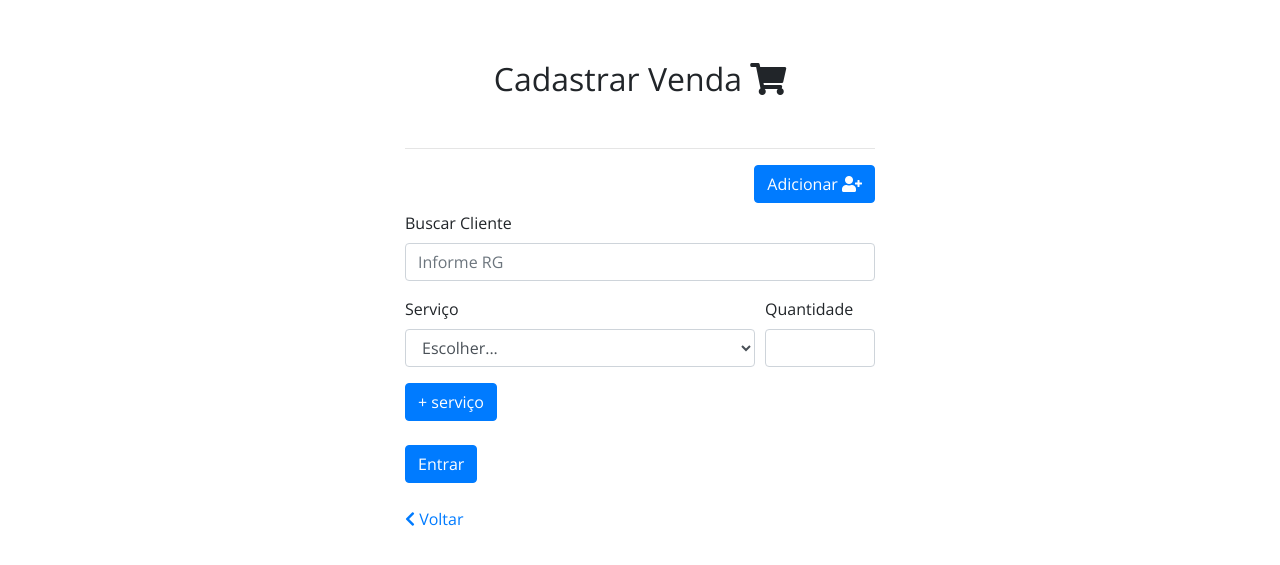
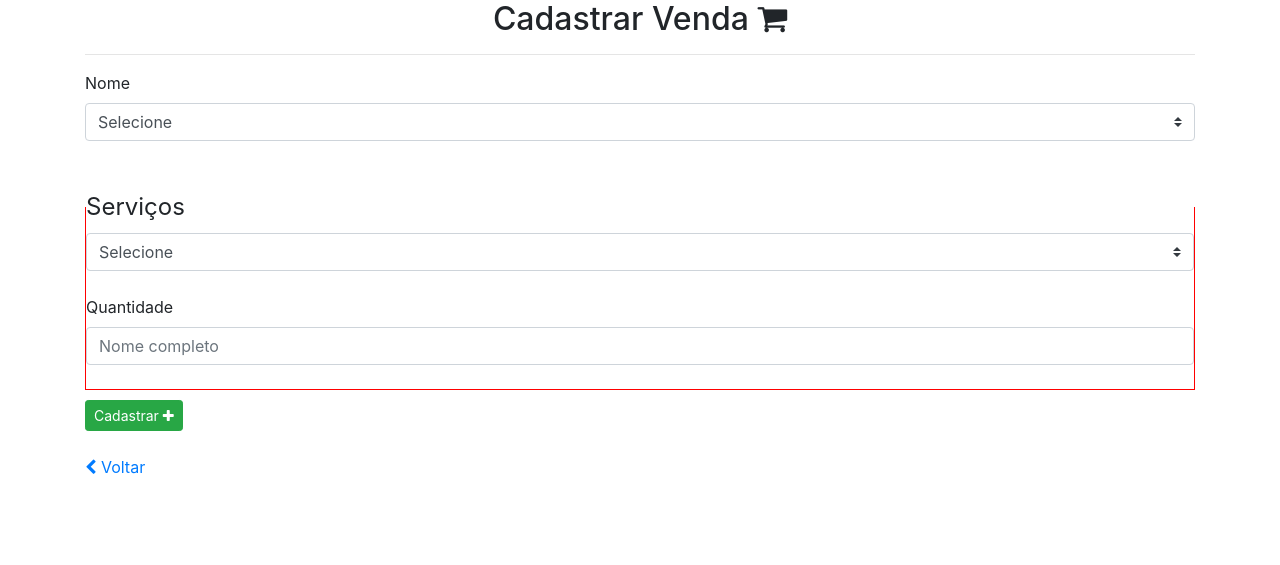
Before and after one commit to Sara01romao/inserir-php, a PHP site: page /view/cadastrar_venda.php in a window 1280 px wide. Shown: the top 565 px of the page. Run offline with PHP 8.4, Linux system fonts and the light colour scheme; data that the repository does not hold is empty; some libraries are stand-ins or nearby versions.

Commit message:
add venda

```diff
--- a/view/cadastrar_venda.php
+++ b/view/cadastrar_venda.php
@@ -1,116 +1,108 @@
+<?php
+ include '../conexao/conexao.php';
+
+?>
+
 <!DOCTYPE html>
 <html lang="pt-br">
 <head>
-    <?php include_once 'dependencias.php'; ?>
     <meta charset="UTF-8">
     <meta name="viewport" content="width=device-width, initial-scale=1.0">
+    <link rel="stylesheet" href="https://stackpath.bootstrapcdn.com/bootstrap/4.5.2/css/bootstrap.min.css" integrity="sha384-JcKb8q3iqJ61gNV9KGb8thSsNjpSL0n8PARn9HuZOnIxN0hoP+VmmDGMN5t9UJ0Z" crossorigin="anonymous">    <title>Document</title>
+    <link rel="stylesheet" href="style.css">
 
-  <title>Cadastrar Venda</title>
+     <!-- icones -->
+     <link rel="stylesheet" href="https://stackpath.bootstrapcdn.com/font-awesome/4.7.0/css/font-awesome.min.css" integrity="sha384-wvfXpqpZZVQGK6TAh5PVlGOfQNHSoD2xbE+QkPxCAFlNEevoEH3Sl0sibVcOQVnN" crossorigin="anonymous">
+
+  <title>Cadastrar Cliente</title>
 </head>
 <body>
 
-<div class="container" style= "margin-top: 60px;
-    width: 500px;" >
+<div class="container" id="tamanho" >
 
 <h2 class="text-center">Cadastrar Venda <i class="fa fa-shopping-cart"></i></h4>
 <hr>
 
-<!-- <h2 class="text-center">Cadastrar Venda <i class="fa fa-shopping-cart"></i></h4>
-<hr>
+
+ <form action="../controller/_add_venda.php" method="post">
+<div class="form-group">
+  <div>
+  <label >Nome</label>
+  <select name="idCliente" class="custom-select">
+                    <option>Selecione</option>
+                    <?php
+                      $sql = "SELECT * FROM cliente ";
+                      $resultado_servicos = mysqli_query($conexao, $sql);
+                      while($row_servico = mysqli_fetch_assoc($resultado_servicos)){ ?>
+                        <option value="<?php echo $row_servico['id']; ?>"><?php echo $row_servico['nome']; ?></option> <?php
+                      }
+                    ?>
+                  </select><br><br>
 
 
-<form action="../controller/_add_cliente.php" method="post" style= " margin-top: 20px;">
-<div class="form-group">
-<h5 class="text-right">
-		<a href="./cadastrar_cliente.php" class="btn btn-primary btn-xs"> Adicionar
-			<i class="fa fa-user-plus"></i>
-		</a>
-	</h5>
-    <label >Buscar cliente</label>
 
-    <form class="form-inline my-2 my-lg-0" >
+  </div>
+<br>
 
-      <input class="form-control mr-sm-2" name="nome"  placeholder="Nome completo" autocomplete="off" required>
-      <button class="btn btn-outline-success my-2 my-xs-0" type="submit">Pesquisar</button>
-    </form>
-  </div>
-  <hr>
+  <fieldset id="schedule-items" style="border: 1px solid red;" >
+  <legend>Serviços
 
-  <div class="form-group">
+  </legend>
 
-    <label >Serviço</label>
-    <select class="custom-select" name="tipo" id="tipo" onchange="validarForm()" required>
-                <option value="" disabled="" selected>selecione o tipo</option>
-                <option value="Aluno">Aluno</option>
-                <option value="Colaborador">Colaborador</option>
-                <option value="Professor">Professor</option>
-        </select>
-  </div>
-  <div class="form-group">
+  <div class="schedule-item">
+        <div>
+            <select name="servico" id="servico" class="custom-select">
+                    <option>Selecione</option>
+                    <?php
+                      $sql = "SELECT * FROM servico";
+                      $resultado_servicos = mysqli_query($conexao, $sql);
+                      while($row_servico = mysqli_fetch_assoc($resultado_servicos)){ ?>
+                        <option value="<?php echo $row_servico['id']; ?>"><?php echo $row_servico['nome']; ?></option> <?php
+                      }
+                    ?>
+                  </select><br><br>
 
-
-    <label >Quantidade</label>
-    <input type="text" class="form-control" id= "qtd" name="qtd" required>
-  </div>
+        </div>
 
 
 
 
 
 
+        <div class="from-group">
 
-  <button class="btn btn-success btn-sm">
+            <label >Quantidade</label>
+            <input type="text" class="form-control" name="quantidade"  placeholder="Nome completo" autocomplete="off" required>
 
-  Confirmar <i class="fa fa-check"></i>
+
+        </div>
+
+
+
+      <br>
+
+
+   </div>
+
+
+  </fieldset>
+
+
+
+
+
+
+  <button class="btn btn-success btn-sm" style= "margin-top: 10px;">
+
+  Cadastrar <i class="fa fa-plus"></i>
 
 			</button><br><br>
 
 
-</form> -->
-
-<form>
-<h5 class="text-right">
-		<a href="./cadastrar_cliente.php" class="btn btn-primary btn-xs"> Adicionar
-			<i class="fa fa-user-plus"></i>
-		</a>
-	</h5>
-  <div class="form-row">
-
-    <div class="form-group col-md-12">
-      <label for="">Buscar Cliente</label>
-      <input type="text" class="form-control" id="" placeholder="Informe RG">
-    </div>
+</form>
 
 
-
-  <form class="border border-secondary">
-  <div class="form-group col-md-9">
-      <label for="">Serviço</label>
-      <select id="" class="form-control">
-        <option selected>Escolher...</option>
-        <option>...</option>
-      </select>
-    </div>
-
-    <div class="form-group col-md-3">
-      <label for="">Quantidade</label>
-      <input type="text" class="form-control" id="">
-    </div>
-  </div>
-
-  <button type="submit" class="btn btn-primary">+ serviço</button>
-
-  </form>
-  <br>
-
-
-  <button type="submit" class="btn btn-primary">Entrar</button> <br>
-
-
-</form>
-<br>
-
-<a href="lista_vendas.php">	<i class="fa fa-chevron-left"></i> Voltar</a>
+<a href="lista_cliente.php">	<i class="fa fa-chevron-left"></i> Voltar</a>
 
 </div>
 
@@ -126,16 +118,7 @@
 
 
 
-<script type="text/javascript" src="https://cdnjs.cloudflare.com/ajax/libs/jquery.mask/1.14.15/jquery.mask.min.js"></script>
-<script type="text/javascript">
-	$(document).ready(function(){
-		$("#cpf").mask("000.000.000-00");
-        $("#rg").mask("00.000.000-0");
 
-	});
-
-
-</script>
 
 
 </body>
```
Also changed, not shown: controller/_add_venda.php (added, +39 -0 lines).
